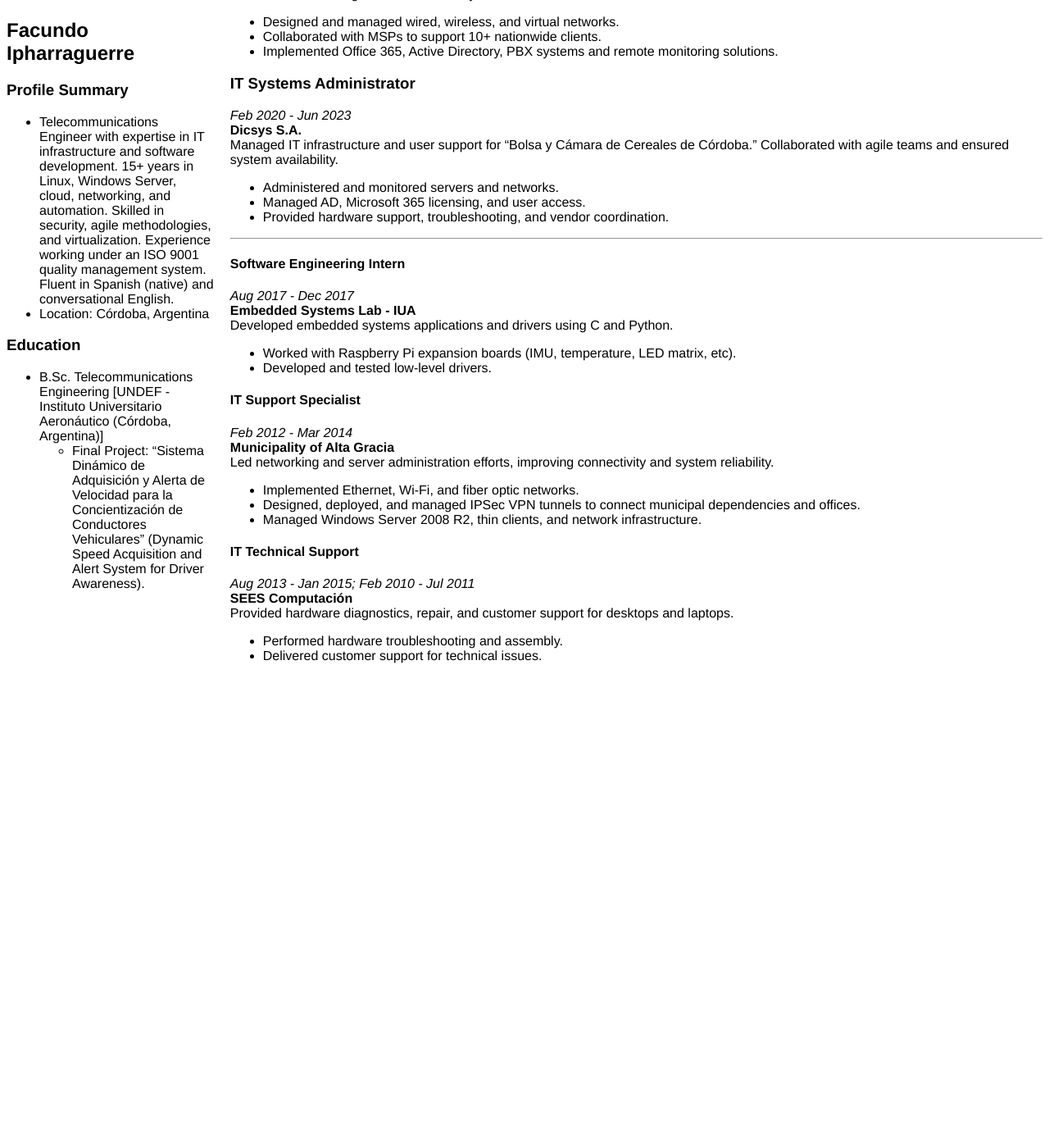
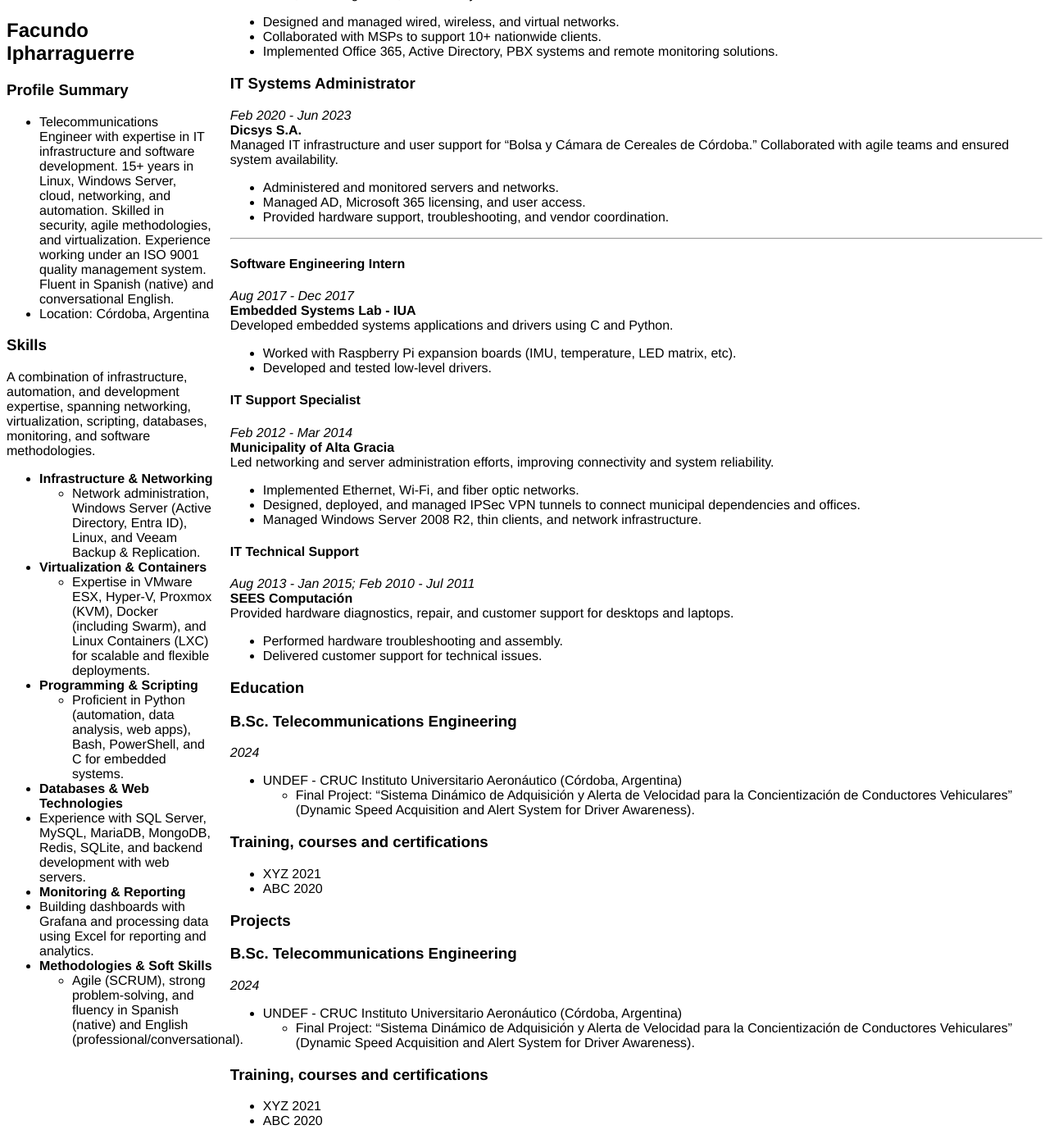
Before and after one commit to fipharraguerre/cv-homepage, a Jekyll site: the page built from index_en.md, in a window 1280 px wide and 1400 px high, scrolled down 178 px. Shown: the whole window at 82% size. Built offline with Jekyll 4.4.1, drawn with Linux system fonts in a browser that asks for light colours; before the commit the page ends 1011 px from its top, so only the background shows below that.

Commit message:
skills and includes added

```diff
--- /dev/null
+++ b/_includes/education_en.md
@@ -0,0 +1,8 @@
+### B.Sc. Telecommunications Engineering
+*2024*
+- UNDEF - CRUC Instituto Universitario Aeronáutico (Córdoba, Argentina)
+    - Final Project: "Sistema Dinámico de Adquisición y Alerta de Velocidad para la Concientización de Conductores Vehiculares" (Dynamic Speed Acquisition and Alert System for Driver Awareness).
+
+### Training, courses and certifications
+- XYZ 2021
+- ABC 2020
--- /dev/null
+++ b/_includes/projects_en.md
@@ -0,0 +1,8 @@
+### B.Sc. Telecommunications Engineering
+*2024*
+- UNDEF - CRUC Instituto Universitario Aeronáutico (Córdoba, Argentina)
+    - Final Project: "Sistema Dinámico de Adquisición y Alerta de Velocidad para la Concientización de Conductores Vehiculares" (Dynamic Speed Acquisition and Alert System for Driver Awareness).
+
+### Training, courses and certifications
+- XYZ 2021
+- ABC 2020
--- a/index_en.md
+++ b/index_en.md
@@ -11,10 +11,28 @@ sidebar: |
   - Telecommunications Engineer with expertise in IT infrastructure and software development. 15+ years in Linux, Windows Server, cloud, networking, and automation. Skilled in security, agile methodologies, and virtualization. Experience working under an ISO 9001 quality management system. Fluent in Spanish (native) and conversational English.
   - Location: Córdoba, Argentina
 
-  ### Education
-  - B.Sc. Telecommunications Engineering [UNDEF - Instituto Universitario Aeronáutico (Córdoba, Argentina)]
-    - Final Project: "Sistema Dinámico de Adquisición y Alerta de Velocidad para la Concientización de Conductores Vehiculares" (Dynamic Speed Acquisition and Alert System for Driver Awareness).
+  ### Skills
+  A combination of infrastructure, automation, and development expertise, spanning networking, virtualization, scripting, databases, monitoring, and software methodologies.
+  - **Infrastructure & Networking**
+    - Network administration, Windows Server (Active Directory, Entra ID), Linux, and Veeam Backup & Replication.
+  - **Virtualization & Containers**
+    - Expertise in VMware ESX, Hyper-V, Proxmox (KVM), Docker (including Swarm), and Linux Containers (LXC) for scalable and flexible deployments.
+  - **Programming & Scripting**
+    - Proficient in Python (automation, data analysis, web apps), Bash, PowerShell, and C for embedded systems.
+  -  **Databases & Web Technologies**
+    - Experience with SQL Server, MySQL, MariaDB, MongoDB, Redis, SQLite, and backend development with web servers.
+  -  **Monitoring & Reporting**
+    - Building dashboards with Grafana and processing data using Excel for reporting and analytics.
+  - **Methodologies & Soft Skills**
+    - Agile (SCRUM), strong problem-solving, and fluency in Spanish (native) and English (professional/conversational).
+
 ---
 
 ### Experience
 {% include experience_en.md %}
+
+### Education
+{% include education_en.md %}
+
+### Projects
+{% include projects_en.md %}
```
Also changed, not shown: _includes/education_es.md (added, +8 -0 lines), _includes/projects_es.md (added, +8 -0 lines), index_es.md (+28 -4 lines).
